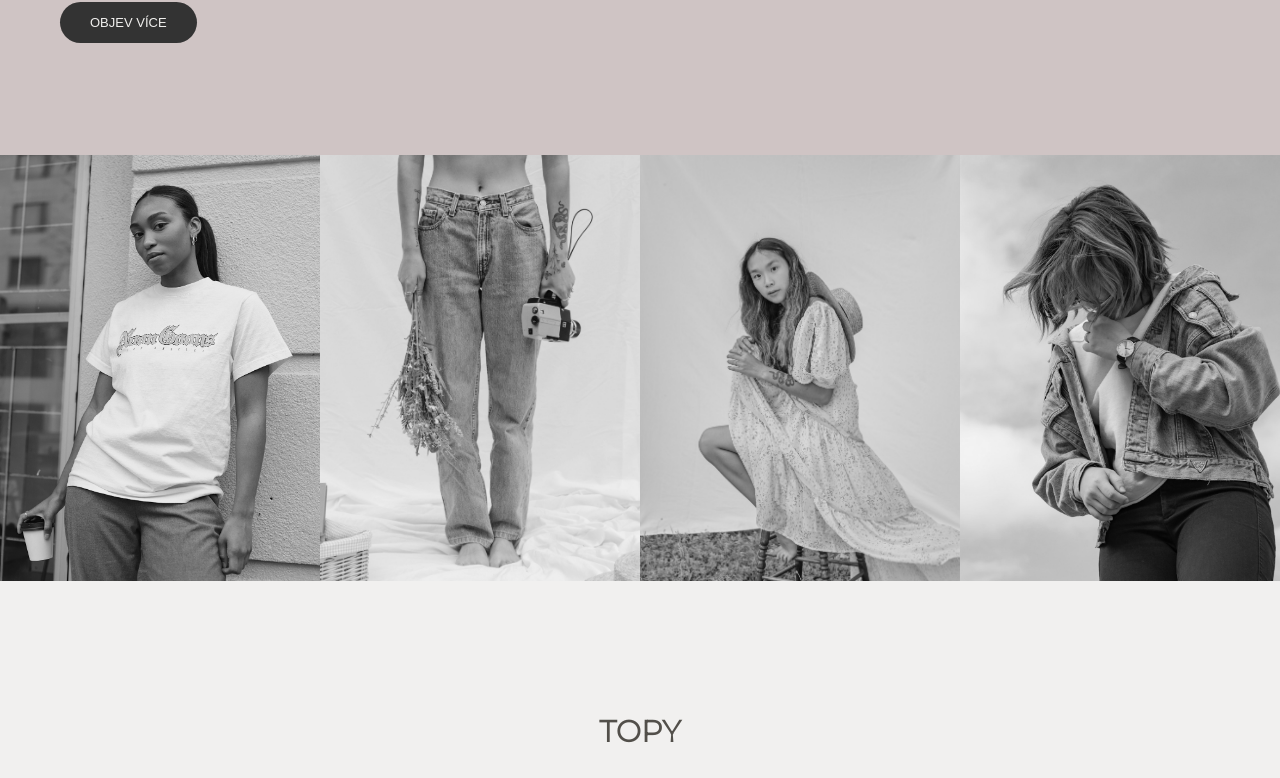
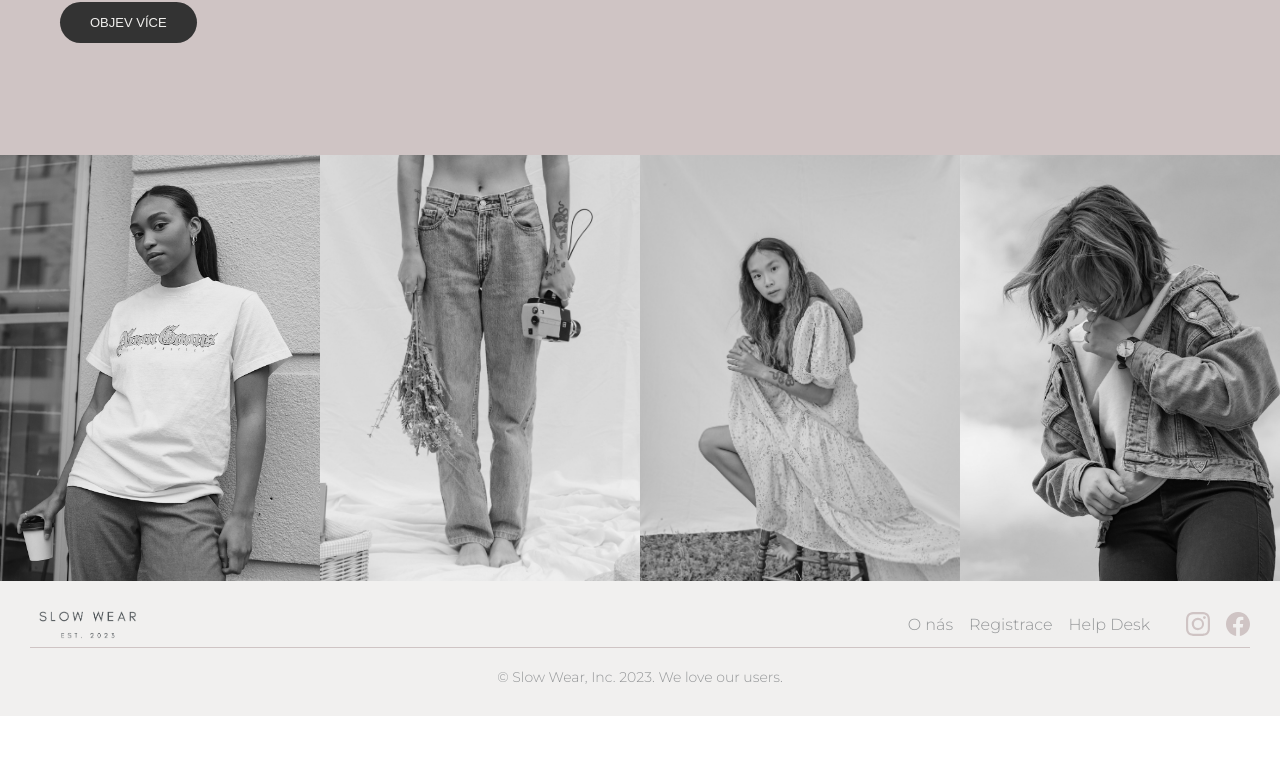
Before and after one commit to Kristyna-Novakova/slow-wear, a React app: page / in a window 1280 px wide. Shown: the part 1998-2776 px from the top of the page. After the commit the page ends 2714 px from the top, so only its background shows below. Built offline with nearby package versions, Linux system fonts and the light colour scheme; a web font is replaced by a local one.

Commit message:
renaming Components

```diff
--- a/src/index.jsx
+++ b/src/index.jsx
@@ -6,7 +6,6 @@ import { MainPage } from './Pages/MainPage/mainPage';
 import { HowItWorks } from './Pages/HowItWorks/howItWorks';
 import { CategoryView } from './Pages/CategoryView/categoryView';
 import { Footer } from './Components/Footer/footer';
-import { CategoryPage } from './Pages/CategoryPage/categoryPage';
 
 const App = () => {
   return (
@@ -15,7 +14,6 @@ const App = () => {
       <MainPage />
       <HowItWorks />
       <CategoryView />
-      <CategoryPage />
       <Footer />
     </div>
   );
```
